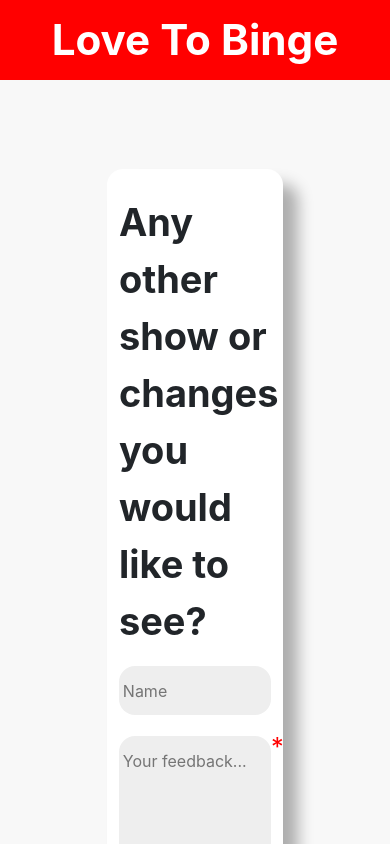
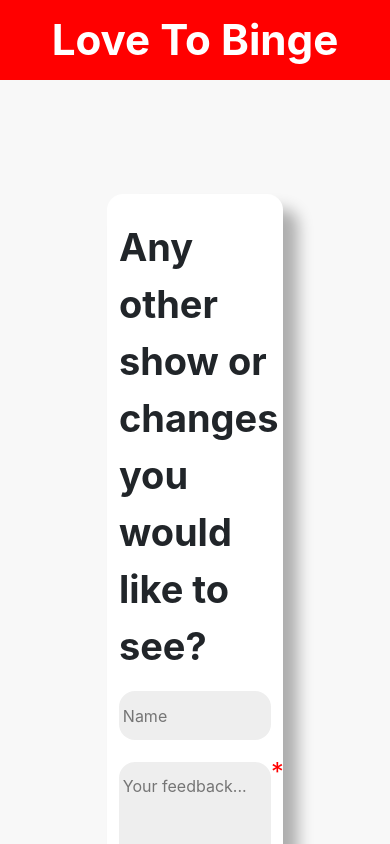
Before and after one commit to ArushKapoor/LoveToBinge, a React (Create React App) app: page /feedback in a window 390 px wide. Built offline with nearby package versions, Linux system fonts and the light colour scheme; no server answers; the database is empty.

Commit message:
making website responsive

```diff
--- a/src/Feedback.css
+++ b/src/Feedback.css
@@ -1,6 +1,6 @@
 .feedback {
   background-color: #f8f8f8;
-  padding-top: 20vh;
+  padding-top: 23vh;
   position: fixed;
   width: 100%;
   height: 100%;
```
